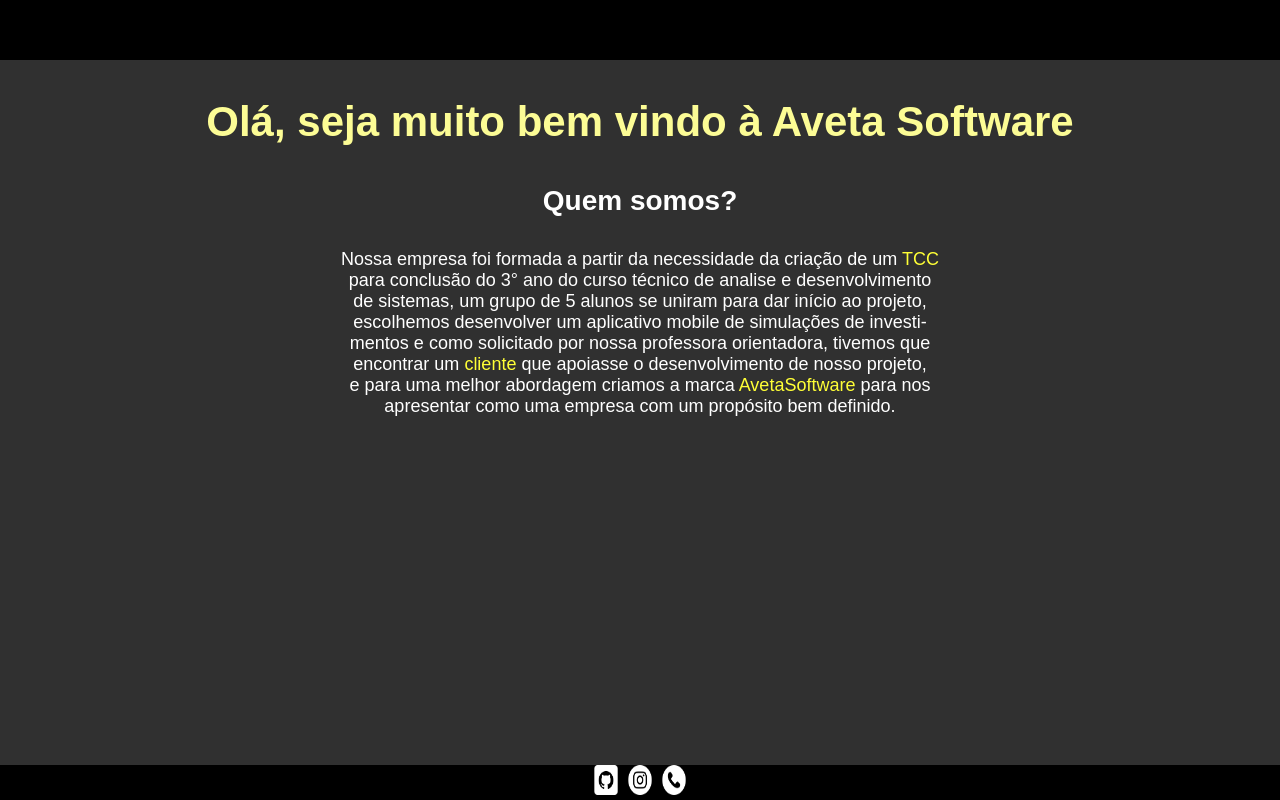
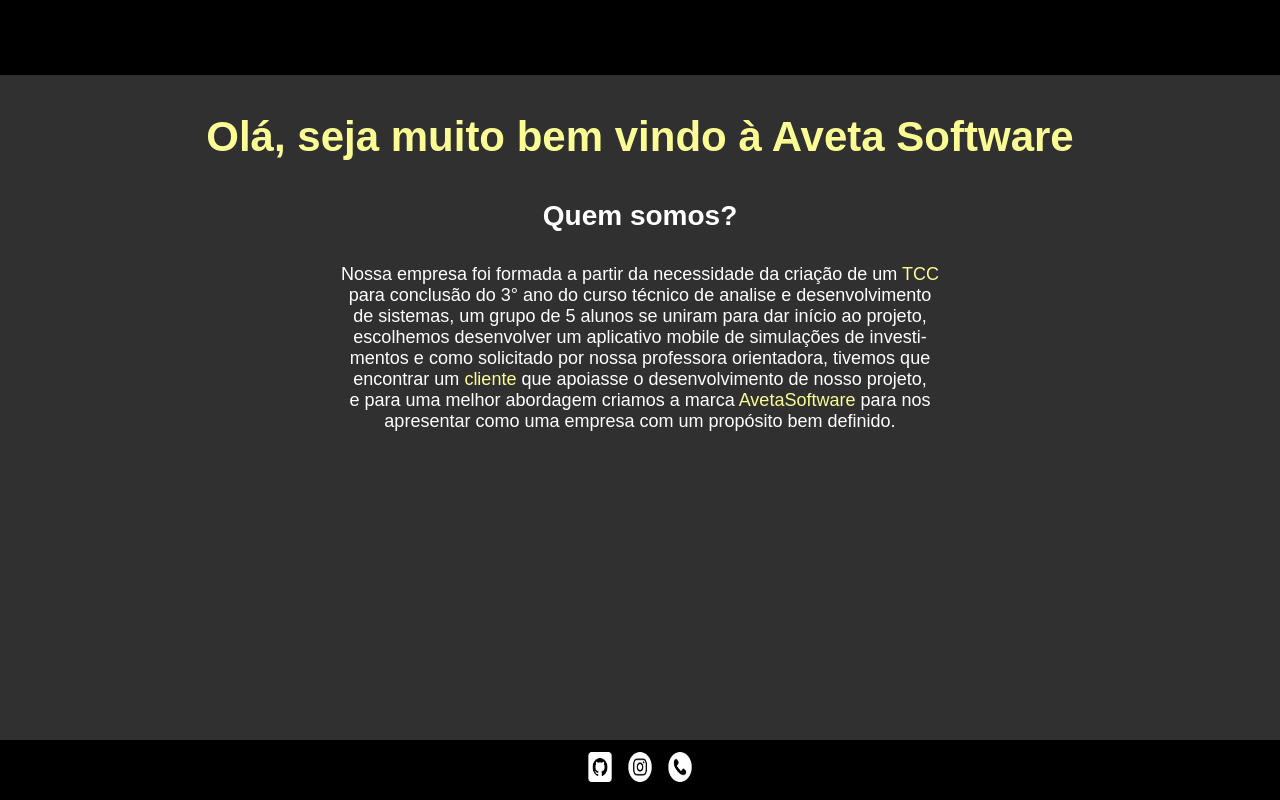
Before and after one commit to WalmirFer/AvetaSoftwarePage, a plain HTML site: page PaginaAveta/index.html in a window 1280 px wide. Drawn offline with Linux system fonts and the light colour scheme; a web font is replaced by a local one.

Commit message:
Update style.css

```diff
--- a/PaginaAveta/style.css
+++ b/PaginaAveta/style.css
@@ -8,7 +8,7 @@ header {
 
     top: 0px;
     width: 100%;
-    height: 60px;
+    height: 75px;
     background-color: black;
 }
 
@@ -16,8 +16,10 @@ footer {
     position: absolute;
     bottom: 0px;
     width: 100%;
-    height: 35px;
+    height: 60px;
     background-color: black;
+    color:white;
+    align-items: right;
 }
 
 body {
@@ -55,8 +57,14 @@ h2 {
 
 }
 
+.footer-icons {
 
+    margin: 1.5px;
+    padding: 1.5px;
+    padding-top: 10px;
+}
 
 #grif {
-    color: #ffff36;
+    color: #fcfc95;
+
 }
```
